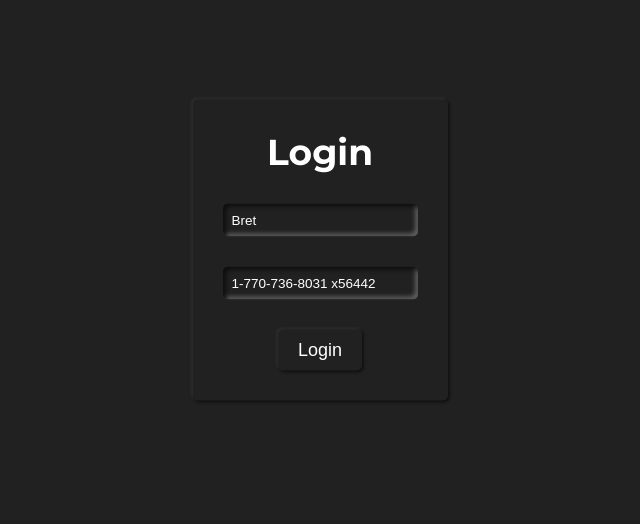
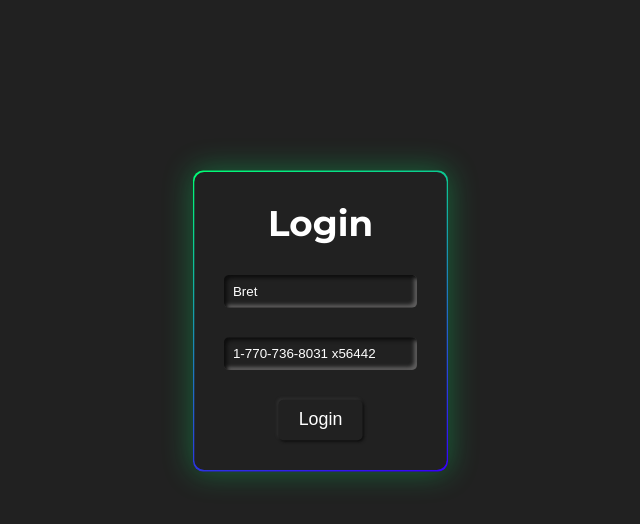
Before and after one commit to polPintero/devport_todo, a Vue app: page / in a window 1280 px wide. Shown: the top 524 px of the page, without its empty margins (320-960 px from the left). Built offline with nearby package versions, Linux system fonts and the light colour scheme.

Commit message:
fixed style

```diff
--- a/src/App.vue
+++ b/src/App.vue
@@ -41,7 +41,7 @@ body {
   display: flex;
   height: 100%;
   width: min(100%, 1020px);
-  margin: auto;
+  margin: var(--gap-double) auto;
   padding: 0 var(--gap-double);
 }
 </style>
--- a/src/components/organism/LoginForm.vue
+++ b/src/components/organism/LoginForm.vue
@@ -1,10 +1,12 @@
 <template>
+  <div class="login-form--wrap">
     <form class="login-form" @submit.prevent>
       <h4 class="login-form__title">Login</h4>
       <InputComp label="username" v-model="nameUser" />
       <InputNumber label="phone" v-model="phone" />
       <ButtonComp label="login" @click="$emit('autorizaition')" />
     </form>
+  </div>
 </template>
 
 <script>
@@ -49,6 +51,15 @@ export default {
 </script>
 
 <style lang="scss">
+.login-form--wrap {
+  max-width: 400px;
+  background-image: linear-gradient(163deg, #00ff75 0%, #3700ff 100%);
+  margin: 30px auto;
+  border-radius: 10px;
+  transition: all .2s;
+  box-shadow: 0px 0px 30px 1px rgba(0, 255, 117, 0.30);
+}
+
 .login-form {
   display: flex;
   flex-direction: column;
@@ -56,6 +67,10 @@ export default {
   align-items: center;
   gap: calc(var(--gap) * 3);
   padding: calc(var(--gap) * 3);
+  background: var( --bg-main);
+  transform: scale(0.99);
+  border-radius: 10px;
+
 
   &__title {
     text-align: center;
--- a/src/components/organism/ToDoList.vue
+++ b/src/components/organism/ToDoList.vue
@@ -92,7 +92,7 @@ export default {
             template.id = maxId + 1
 
             this.$store.commit('addNewToDo', template)
-            function getMaxIdTodo(arr){
+            function getMaxIdTodo (arr) {
                 return Math.max(...arr.map(i => i.id))
             }
         },
@@ -187,6 +187,10 @@ export default {
         position: sticky;
         top: 0px;
         z-index: 1;
+
+        .input-comp {
+            align-self: center;
+        }
     }
 
     &__by-user {
@@ -194,5 +198,12 @@ export default {
             white-space: nowrap;
         }
     }
+
+    &__by-status {
+        .dropdown__content {
+            right: 0;
+            left: unset;
+        }
+    }
 }
 </style>
--- a/src/views/LoginPage.vue
+++ b/src/views/LoginPage.vue
@@ -35,8 +35,6 @@ export default {
 <style lang="scss">
 .login-page {
     margin: auto;
-    transform: translateY(-50%);
-    box-shadow: 1.5px 1.5px 3px #0e0e0e, -1.5px -1.5px 3px rgb(95 94 94 / 25%), inset 0px 0px 0px #0e0e0e, inset 0px 0px 0px #5f5e5e;
-    border-radius: 5px;
+    transform: translateY(50%);
 }
 </style>
```
Lines whose indentation alone changed are shown as unchanged.
